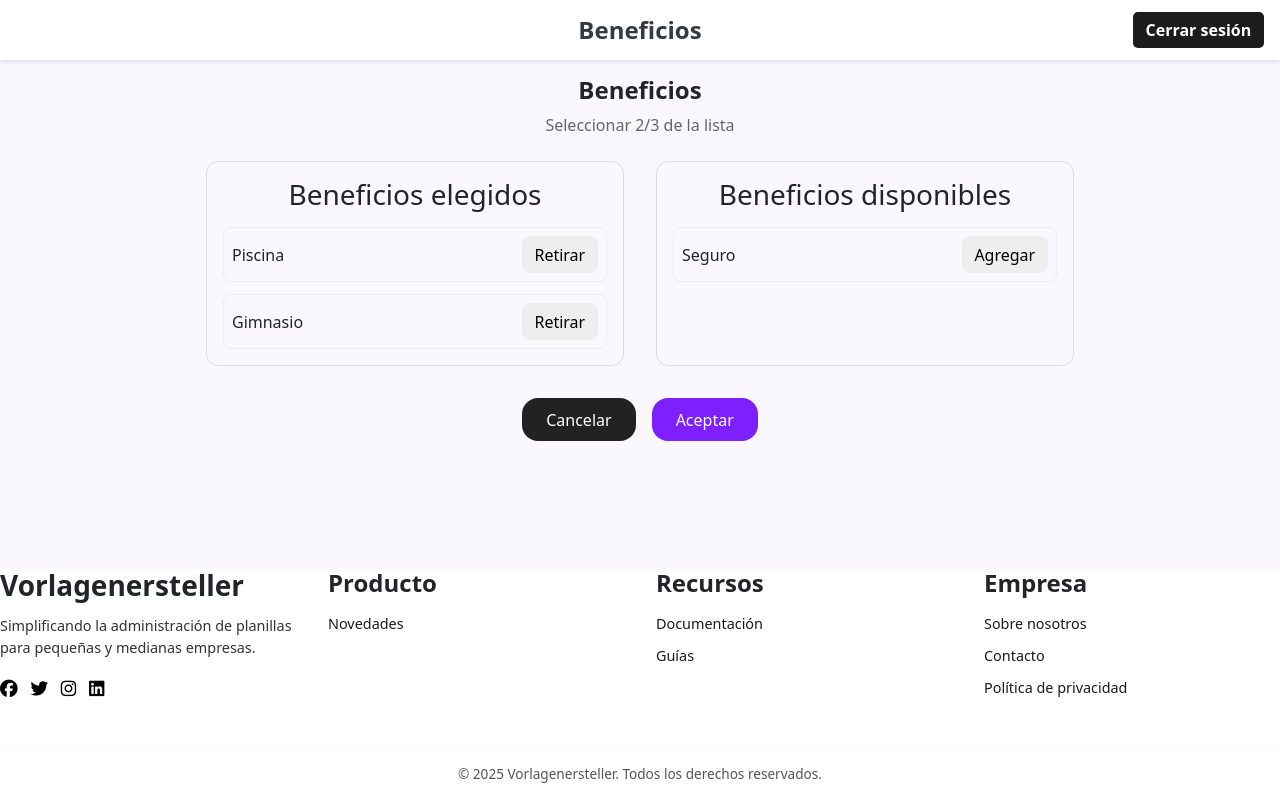
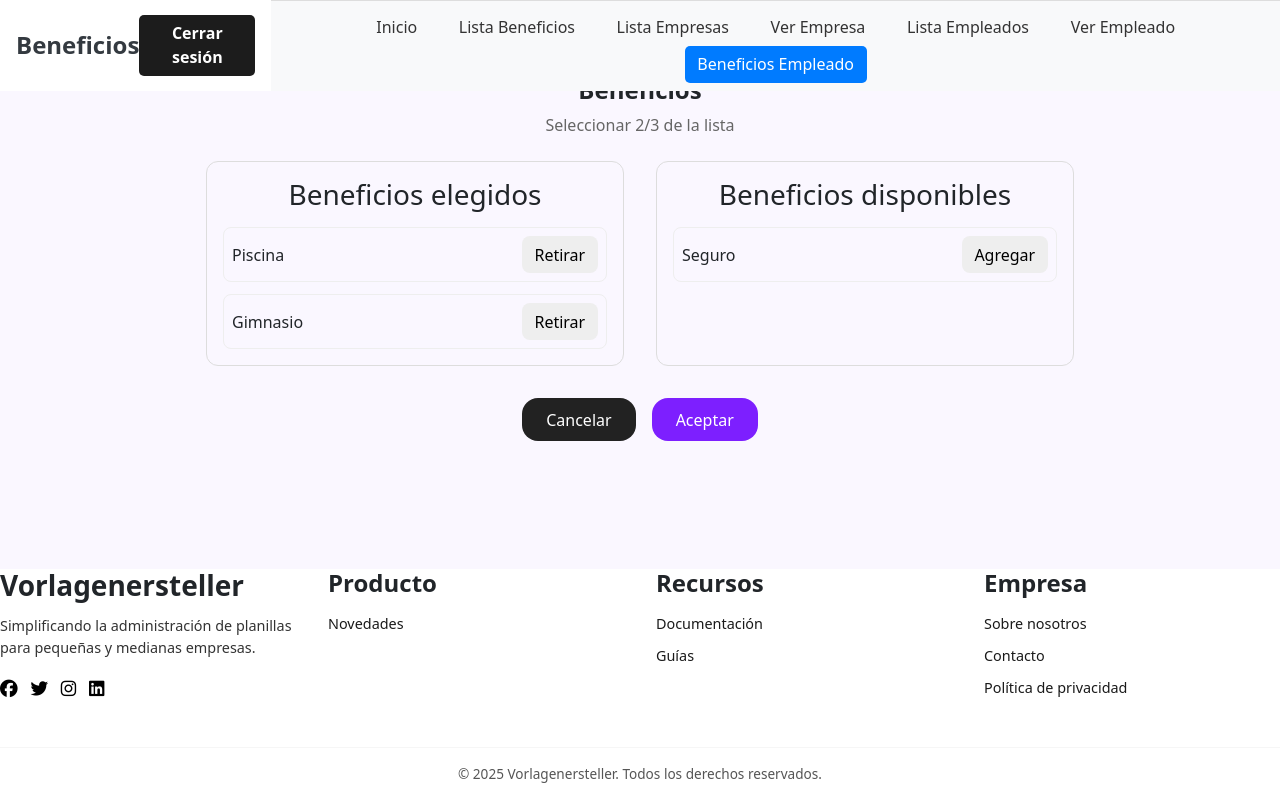
Before and after one commit to RachitDiaz/Vorlagenersteller_S.A, a Vue app in the folder FrontEnd/frontend-planilla/: page /BeneficiosEmpleado in a window 1280 px wide. Built offline with nearby package versions, Linux system fonts and the light colour scheme; sample sign-in values are in the browser's storage.

Commit message:
Se añadio el menú con los botones al header

```diff
--- a/FrontEnd/frontend-planilla/src/components/header/AppHeader.vue
+++ b/FrontEnd/frontend-planilla/src/components/header/AppHeader.vue
@@ -1,15 +1,29 @@
 <template>
   <header class="app-header">
-    <div class="title" @click="goToLanding"> {{ currentTitle }} </div>
-    <button @click="handleAuthAction" class="auth-button">
-      {{ isLoggedIn ? 'Cerrar sesión' : 'Iniciar sesión' }}
-    </button>
+    <div class="top-bar">
+      <div class="title" @click="goToLanding">{{ currentTitle }}</div>
+      <button @click="handleAuthAction" class="auth-button">
+        {{ isLoggedIn ? 'Cerrar sesión' : 'Iniciar sesión' }}
+      </button>
+    </div>
+
+    <nav v-if="isLoggedIn" class="nav-bar">
+      <router-link
+        v-for="item in menuItems"
+        :key="item.path"
+        :to="item.path"
+        class="nav-button"
+        active-class="active"
+      >
+        {{ item.name }}
+      </router-link>
+    </nav>
   </header>
 </template>
 
 <script setup>
+import { ref, computed } from 'vue'
 import { useRoute, useRouter } from 'vue-router'
-import { computed, ref } from 'vue'
 
 const route = useRoute()
 const router = useRouter()
@@ -28,45 +42,54 @@ const handleAuthAction = () => {
 }
 
 const goToLanding = () => {
-  router.push('/') // Redirige al landing page
+  router.push('/')
 }
 
 const currentTitle = computed(() => {
-  return route.meta.title ? route.meta.title : 'Default Title'
+  return route.meta.title || 'Default Title'
 })
+
+const menuItems = [
+  { name: 'Inicio', path: '/' },
+  { name: 'Lista Beneficios', path: '/ListaBeneficios' },
+  { name: 'Lista Empresas', path: '/ListaEmpresas' },
+  { name: 'Ver Empresa', path: '/VerEmpresa' },
+  { name: 'Lista Empleados', path: '/ListaEmpleados' },
+  { name: 'Ver Empleado', path: '/VerEmpleado' },
+  { name: 'Beneficios Empleado', path: '/BeneficiosEmpleado' },
+]
 </script>
 
 <style scoped>
 .app-header {
-  height: 60px;
   background-color: white;
   display: flex;
   align-items: center;
   justify-content: center;
-  box-shadow: 0px 2px 4px rgba(0, 0, 0, 0.1);
   position: fixed;
   top: 0;
   width: 100%;
   z-index: 1000;
-  padding: 0 1rem;
+}
+
+.top-bar {
+  display: flex;
+  align-items: center;
+  justify-content: space-between;
+  padding: 0.8rem 1rem;
 }
 
 .title {
   font-size: 1.5rem;
   font-weight: bold;
   color: #343a40;
-  position: relative;
-  z-index: 1;
   cursor: pointer;
-  transition: color 0.2s ease;
 }
 .title:hover {
   color: #007bff;
 }
 
 .auth-button {
-  position: absolute;
-  right: 1rem;
   background-color: #1c1c1c;
   color: white;
   padding: 0.4rem 0.8rem;
@@ -74,6 +97,33 @@ const currentTitle = computed(() => {
   border-radius: 5px;
   font-weight: bold;
   cursor: pointer;
-  z-index: 2;
+}
+
+.nav-bar {
+  display: flex;
+  justify-content: center;
+  flex-wrap: wrap;
+  padding: 0.5rem 1rem;
+  background-color: #f8f9fa;
+  border-top: 1px solid #ddd;
+}
+
+.nav-button {
+  margin: 0 0.5rem;
+  padding: 0.4rem 0.8rem;
+  border: none;
+  background-color: transparent;
+  text-decoration: none;
+  color: #333;
+  font-weight: 500;
+  border-radius: 5px;
+  transition: background-color 0.2s;
+}
+.nav-button:hover {
+  background-color: #e2e6ea;
+}
+.active {
+  background-color: #007bff;
+  color: white;
 }
 </style>
```
